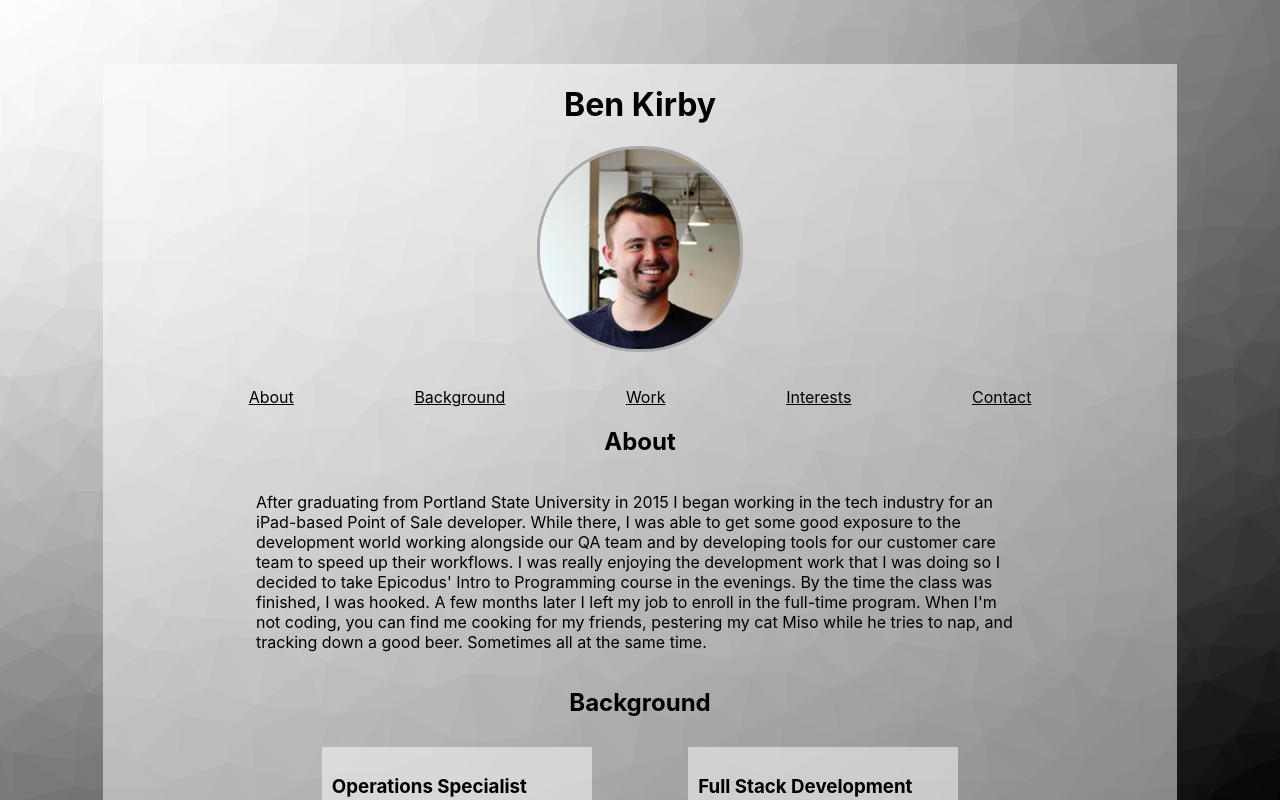
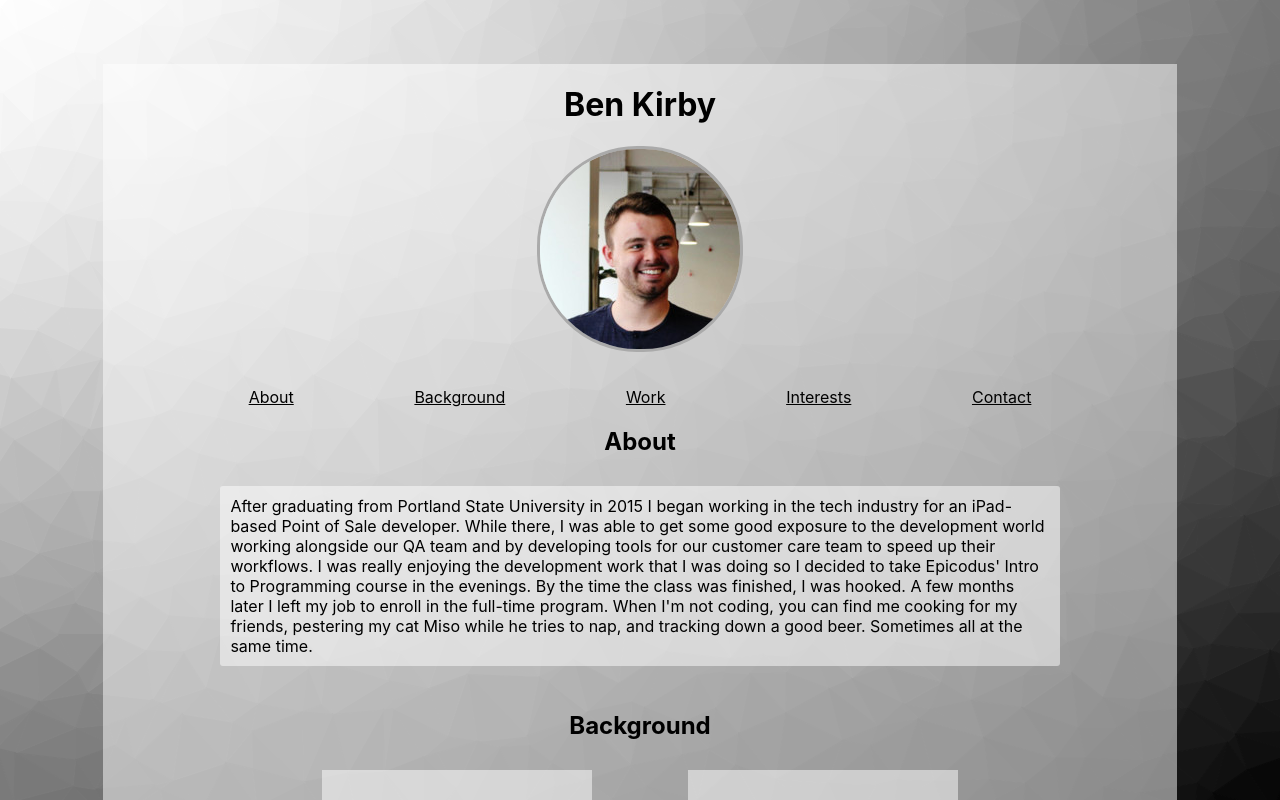
Before and after one commit to ben-kirby/about, a React (Create React App) app: page / in a window 1280 px wide. Shown: the top 800 px of the page. Built offline with nearby package versions, Linux system fonts and the light colour scheme.

Commit message:
added styling

```diff
--- a/src/components/about.js
+++ b/src/components/about.js
@@ -7,7 +7,11 @@ import { about } from '../constants/aboutInfo';
 
 const styles = {
 	aboutContentText: styled.p`
-		width: 75%;
+		border-radius: 3px;
+		background: rgba(255, 255, 255, 0.5);
+		padding 10px;
+		margin: 10px 10px 25px 10px;
+		width: inherit;
 		justify-content: center;
 	`,
 }
```
